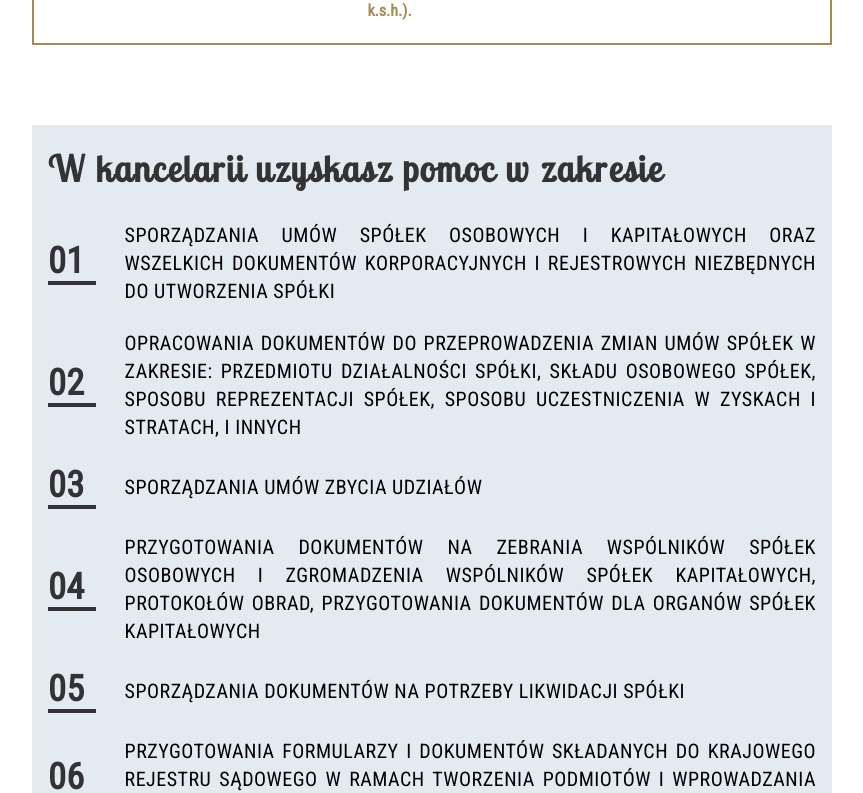
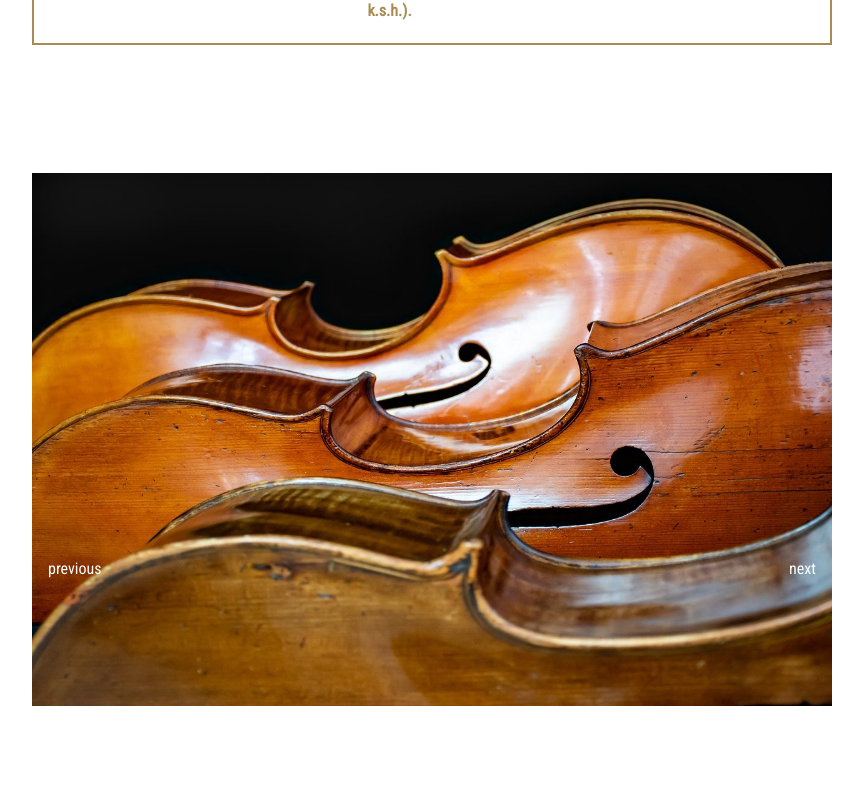
Before and after one commit to lukaszwebdev7/blog-ksh, a Next.js app: page / in a window 1280 px wide. Shown: the part 1780-2573 px from the top of the page, without its empty margins (208-1071 px from the left). Built offline with nearby package versions, Linux system fonts and the light colour scheme; what @tailwindcss/typography would draw is missing.

Commit message:
add slider

```diff
--- a/components/home-page/section-one.js
+++ b/components/home-page/section-one.js
@@ -1,6 +1,6 @@
 function SectionOne() {
 	return (
-		<div className="flex justify-center mt-20">
+		<div className="flex justify-center mt-20 mb-32">
 			<div className="w-11/12 md:w-3/4 flex flex-col md:flex-row items-center md:border-2 md:border-gold">
 				<div>
 					<img src="/images/other/part1.jpg" alt="" />
--- a/components/home-page/section-two.js
+++ b/components/home-page/section-two.js
@@ -1,9 +1,7 @@
-import Image from 'next/image';
-
 function SectionTwo() {
 	return (
 		<div className="flex justify-center">
-			<div className="w-11/12 md:w-9/12 flex justify-center mb-12 sm:mt-20 ">
+			<div className="w-11/12 md:w-9/12 flex justify-center mb-12 ">
 				<div className="flex flex-col md:flex-row ">
 					<link href="https://fonts.googleapis.com/css2?family=Lobster+Two&display=swap" rel="stylesheet" />
 					<div className="text-justify md:text-left bg-category px-2">
--- /dev/null
+++ b/components/home-page/slider.js
@@ -0,0 +1,51 @@
+import { useState } from 'react';
+
+function PhotoSlider() {
+	let slides = [ '/images/other/1.jpg', '/images/other/2.jpg', '/images/other/3.jpg' ];
+
+	const [ photo, setPhoto ] = useState(slides[0]);
+
+	function photoHandlerLeft() {
+		const number = parseInt(photo.slice(14, -4));
+		let indexOfPhoto = number - 1;
+		indexOfPhoto--;
+		console.log(indexOfPhoto);
+		if (indexOfPhoto === -1) {
+			return setPhoto(slides[0]);
+		}
+		setPhoto(slides[indexOfPhoto]);
+	}
+
+	function photoHandlerRight() {
+		const number = parseInt(photo.slice(14, -4));
+		let indexOfPhoto = number - 1;
+		++indexOfPhoto;
+		console.log(indexOfPhoto);
+		if (indexOfPhoto === 3) {
+			return setPhoto(slides[2]);
+		}
+		setPhoto(slides[indexOfPhoto]);
+	}
+
+	return (
+		<div className="flex justify-center">
+			<div className="w-11/12 xl:w-3/4 md:mb-32 relative">
+				<button
+					className="absolute top:20 md:top-80 xl:top-96 left-4 text-white"
+					onClick={() => photoHandlerLeft()}
+				>
+					previous
+				</button>
+				<button
+					className="absolute top:20 md:top-80 xl:top-96 right-4 text-white"
+					onClick={() => photoHandlerRight()}
+				>
+					next
+				</button>
+				<img src={photo} alt="photo" />
+			</div>
+		</div>
+	);
+}
+
+export default PhotoSlider;
--- a/pages/about.js
+++ b/pages/about.js
@@ -3,7 +3,7 @@ import SectionTwo from '../components/home-page/section-two';
 function About() {
 	return (
 		<div>
-			<div className="flex justify-center">
+			<div className="flex justify-center mb-32">
 				<div className="flex flex-col sm:flex-row w-9/12">
 					<div className="sm:w-1/3">
 						<img src="/images/other/lukasz.jpg" alt="zdjęcie-lukasz" className="rounded" />
--- a/pages/contact.js
+++ b/pages/contact.js
@@ -1,3 +1,5 @@
+import PhotoSlider from '../components/home-page/slider';
+
 function Contact() {
 	return (
 		<div>
--- a/pages/index.js
+++ b/pages/index.js
@@ -1,8 +1,7 @@
 import Head from 'next/head';
 import SectionOne from '../components/home-page/section-one';
 import SectionTwo from '../components/home-page/section-two';
-import SectionThree from '../components/home-page/section-three';
-
+import PhotoSlider from '../components/home-page/slider';
 import LatestPosts from '../components/home-page/latest-posts';
 
 import { getLatestPosts } from '../lib/posts-util';
@@ -21,9 +20,8 @@ function HomePage(props) {
 
 			<LatestPosts posts={props.posts} />
 			<SectionOne />
+			<PhotoSlider />
 			<SectionTwo />
-
-			<SectionThree posts={props.posts} />
 		</div>
 	);
 }
--- a/pages/posts/index.js
+++ b/pages/posts/index.js
@@ -18,7 +18,7 @@ function AllPostsPage(props) {
 	const arrays = chunksMaker();
 
 	return (
-		<ul>
+		<ul className="mb-32">
 			<Chunks posts={posts} arrays={arrays} />
 		</ul>
 	);
```
